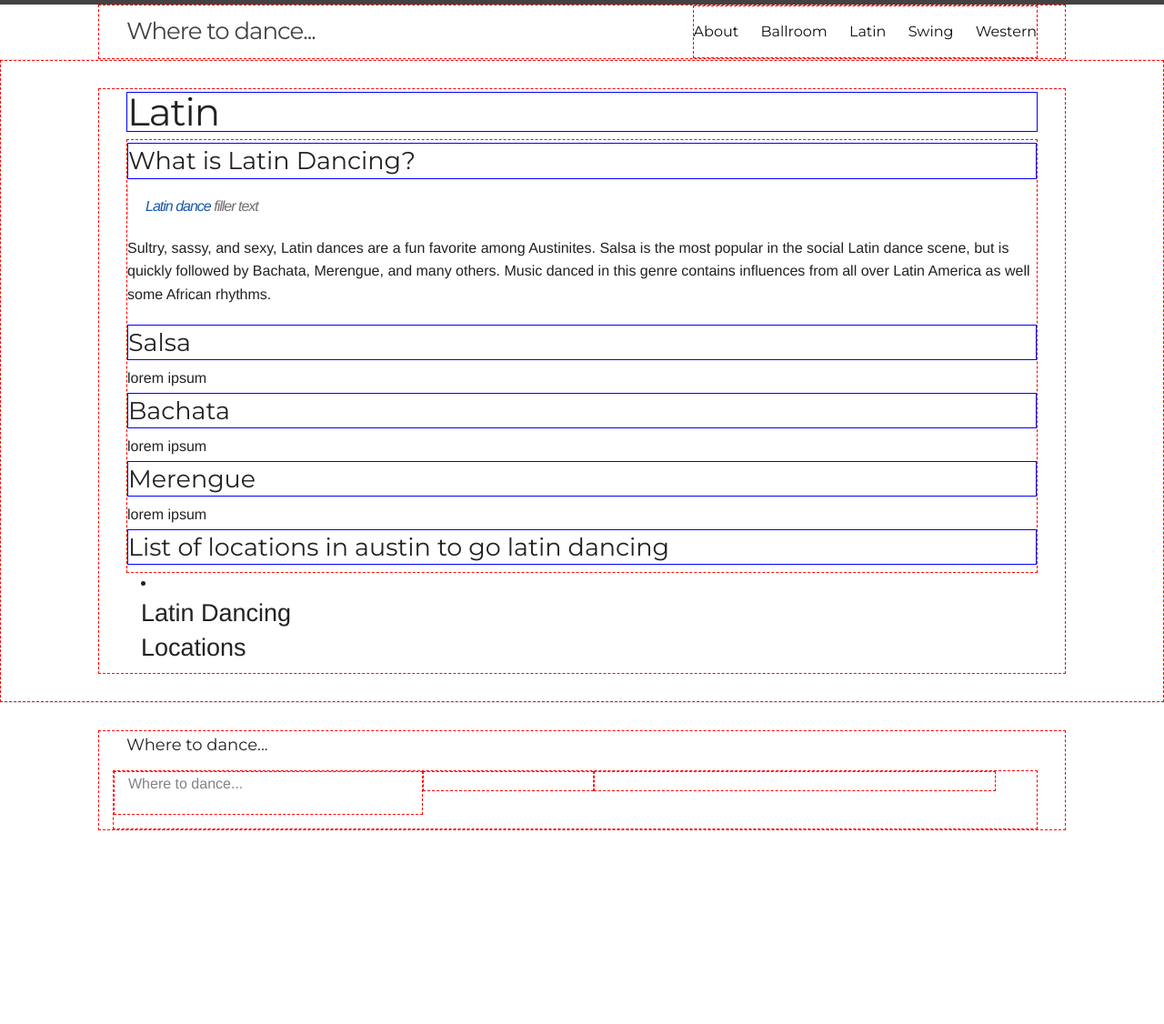
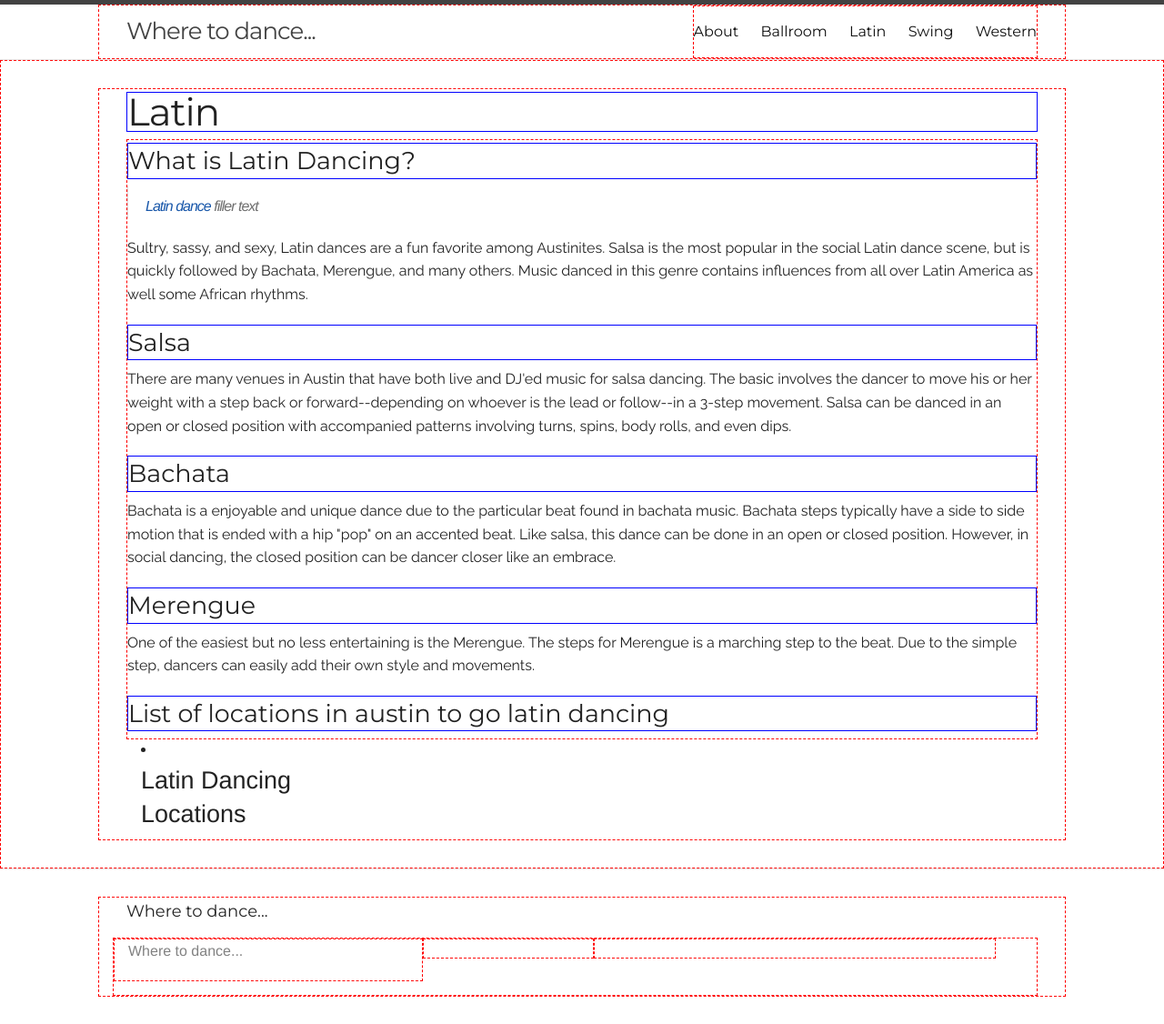
Before and after one commit to honeyjive/dance, a Jekyll site: the page built from latin/latin-index.html, in a window 1280 px wide. Shown: the whole page at 91% size. Built offline with Jekyll 4.4.1, drawn with Linux system fonts in a browser that asks for light colours; before the commit the page ends 943 px from its top, so only the background shows below that.

Commit message:
adding descriptions

```diff
--- a/latin/latin-index.html
+++ b/latin/latin-index.html
@@ -13,19 +13,22 @@ permalink: /latin/
 </blockquote>
 
 <!-- Brief overall description -->
-<p>
+<p class="description">
 	Sultry, sassy, and sexy, Latin dances are a fun favorite among Austinites. Salsa is the most popular in the social Latin dance scene, but is quickly followed by Bachata, Merengue, and many others. Music danced in this genre contains influences from all over Latin America as well some African rhythms.
 </p>
 
 <h3 class="dance-detail">Salsa</h3>
-lorem ipsum
-
+	<p class="description">
+		There are many venues in Austin that have both live and DJ'ed music for salsa dancing. The basic involves the dancer to move his or her weight with a step back or forward--depending on whoever is the lead or follow--in a 3-step movement. Salsa can be danced in an open or closed position with accompanied patterns involving turns, spins, body rolls, and even dips.
+	</p>
 <h3 class="dance-detail">Bachata</h3>
-lorem ipsum
-
+	<p class="description">
+		Bachata is a enjoyable and unique dance due to the particular beat found in bachata music. Bachata steps typically have a side to side motion that is ended with a hip "pop" on an accented beat. Like salsa, this dance can be done in an open or closed position. However, in social dancing, the closed position can be dancer closer like an embrace.
+	</p>
 <h3 class="dance-detail">Merengue</h3>
-lorem ipsum
-
+	<p class="description">
+		One of the easiest but no less entertaining is the Merengue. The steps for Merengue is a marching step to the beat. Due to the simple step, dancers can easily add their own style and movements.
+	</p>
 
 
 <h3 class="dance-detail">List of locations in austin to go latin dancing</h3>
```
